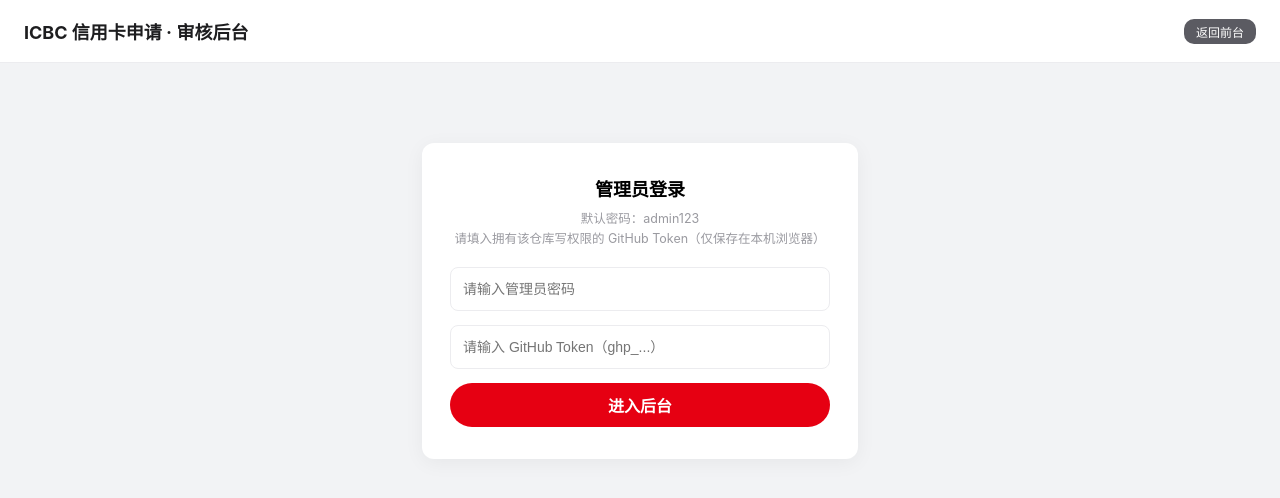
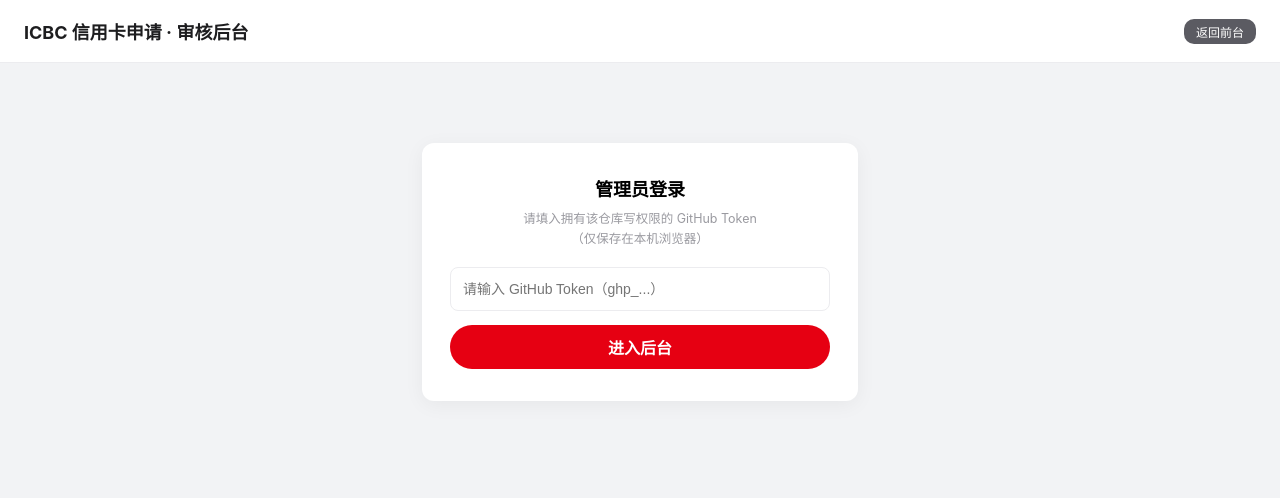
Before and after one commit to xyksp/icbc-card-flow, a plain HTML site: page admin.html in a window 1280 px wide. Drawn offline with Linux system fonts and the light colour scheme.

Commit message:
fix: admin token-only login, app.js navigation lock, OCR data preservation

```diff
--- a/admin.html
+++ b/admin.html
@@ -54,8 +54,7 @@
   </div>
   <div class="admin-login" id="admin-login">
     <h2>管理员登录</h2>
-    <p class="admin-hint">默认密码：admin123<br>请填入拥有该仓库写权限的 GitHub Token（仅保存在本机浏览器）</p>
-    <input type="password" id="admin-pwd" placeholder="请输入管理员密码" />
+    <p class="admin-hint">请填入拥有该仓库写权限的 GitHub Token<br>（仅保存在本机浏览器）</p>
     <input type="password" id="admin-token" placeholder="请输入 GitHub Token（ghp_...）" />
     <button class="btn-primary" id="admin-login-btn">进入后台</button>
   </div>
@@ -77,6 +76,6 @@
     <p class="admin-foot">新增的工号可直接在前台登录；删除后无法登录。<br>数据存于 GitHub（<code>data/users.json</code>），多设备共享。</p>
   </div>
   <div class="toast" id="toast"></div>
-  <script src="app-admin.js?v=23"></script>
+  <script src="app-admin.js?v=24"></script>
 </body>
 </html>
```
